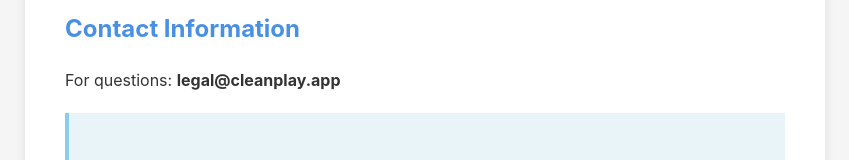
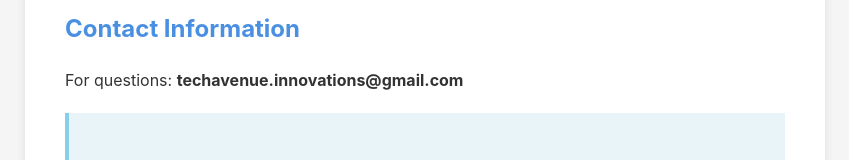
Before and after one commit to John-techavenue/cleanplay, a plain HTML site: page terms.html in a window 1280 px wide. Shown: the part 1257-1417 px from the top of the page, without its empty margins (215-1064 px from the left). Drawn offline with Linux system fonts and the light colour scheme.

Commit message:
Update support email in terms

```diff
--- a/terms.html
+++ b/terms.html
@@ -129,7 +129,7 @@
         </div>
 
         <h2>Contact Information</h2>
-        <p>For questions: <strong>legal@cleanplay.app</strong></p>
+        <p>For questions: <strong>techavenue.innovations@gmail.com</strong></p>
 
         <div class="highlight">
             <h2>Summary</h2>
```
